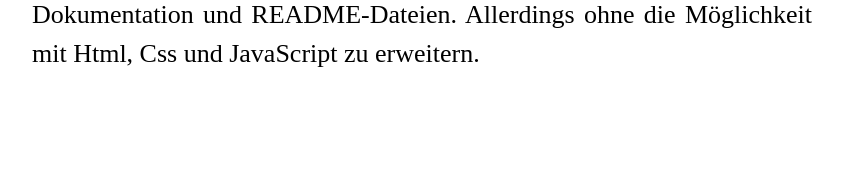
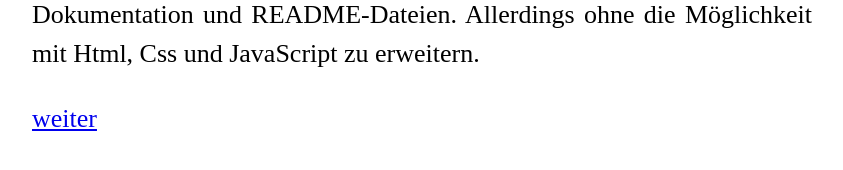
Before and after one commit to MonaLgbt/MonaLgbt.github.io, a Jekyll site: the page built from pages/comparison.md, in a window 1280 px wide and 900 px high, scrolled down 1977 px. Shown: the part 720-890 px from the top of the window, without its empty margins (218-1061 px from the left). Built offline with Jekyll 4.4.1, drawn with Linux system fonts in a browser that asks for light colours; before the commit the page ends 2812 px from its top, so only the background shows below that.

Commit message:
Update comparison.md

```diff
--- a/pages/comparison.md
+++ b/pages/comparison.md
@@ -64,3 +64,5 @@ Kann zusätzlich:
 Der **Notepad-Markdown-Support** ist eher ein Rich-Text-Formatierer mit Markdown-Syntax.
 
 Das **M365-Dingsi** ist dagegen ein echter Markdown-Viewer/-Editor für Dokumentation und README-Dateien. Allerdings ohne die Möglichkeit mit Html, Css und JavaScript zu erweitern.
+
+[weiter](Ausgabe.md)
```
